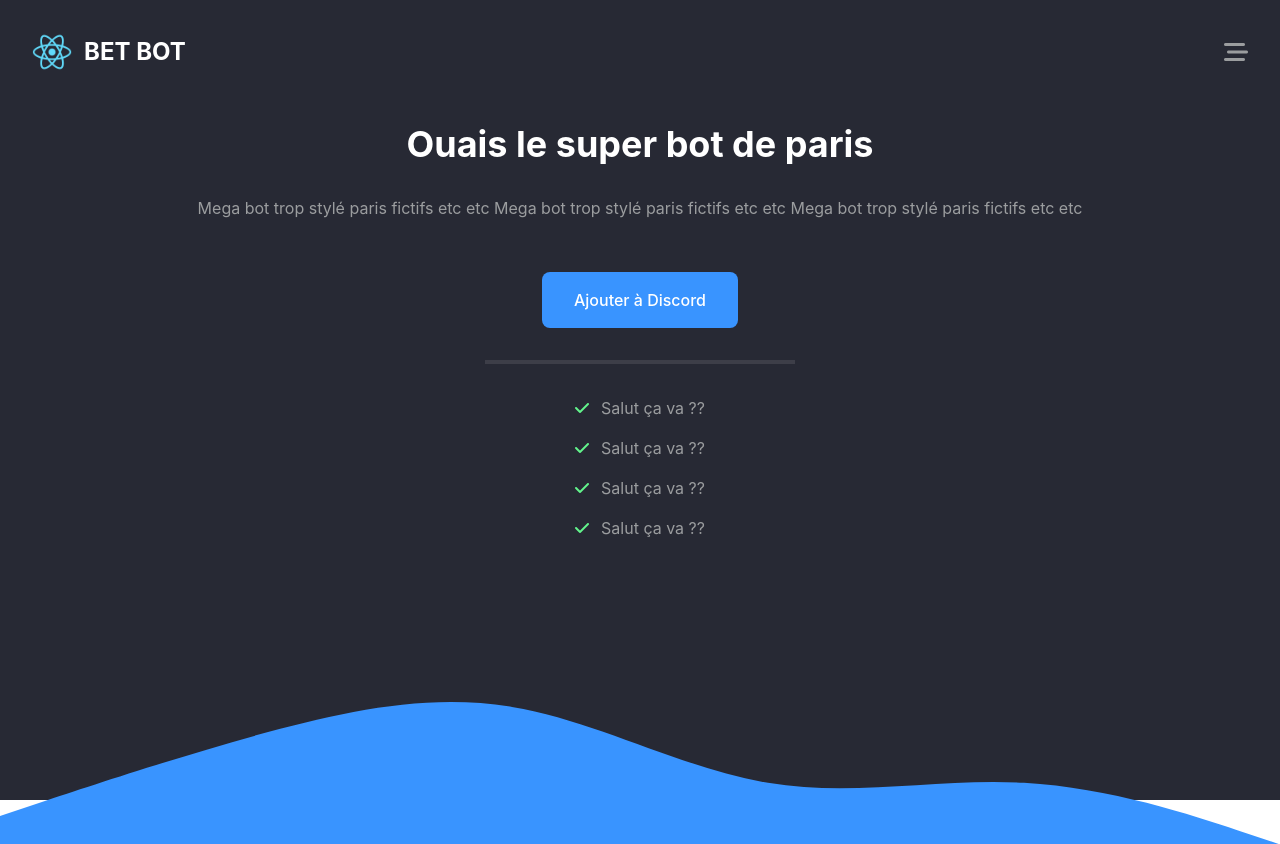
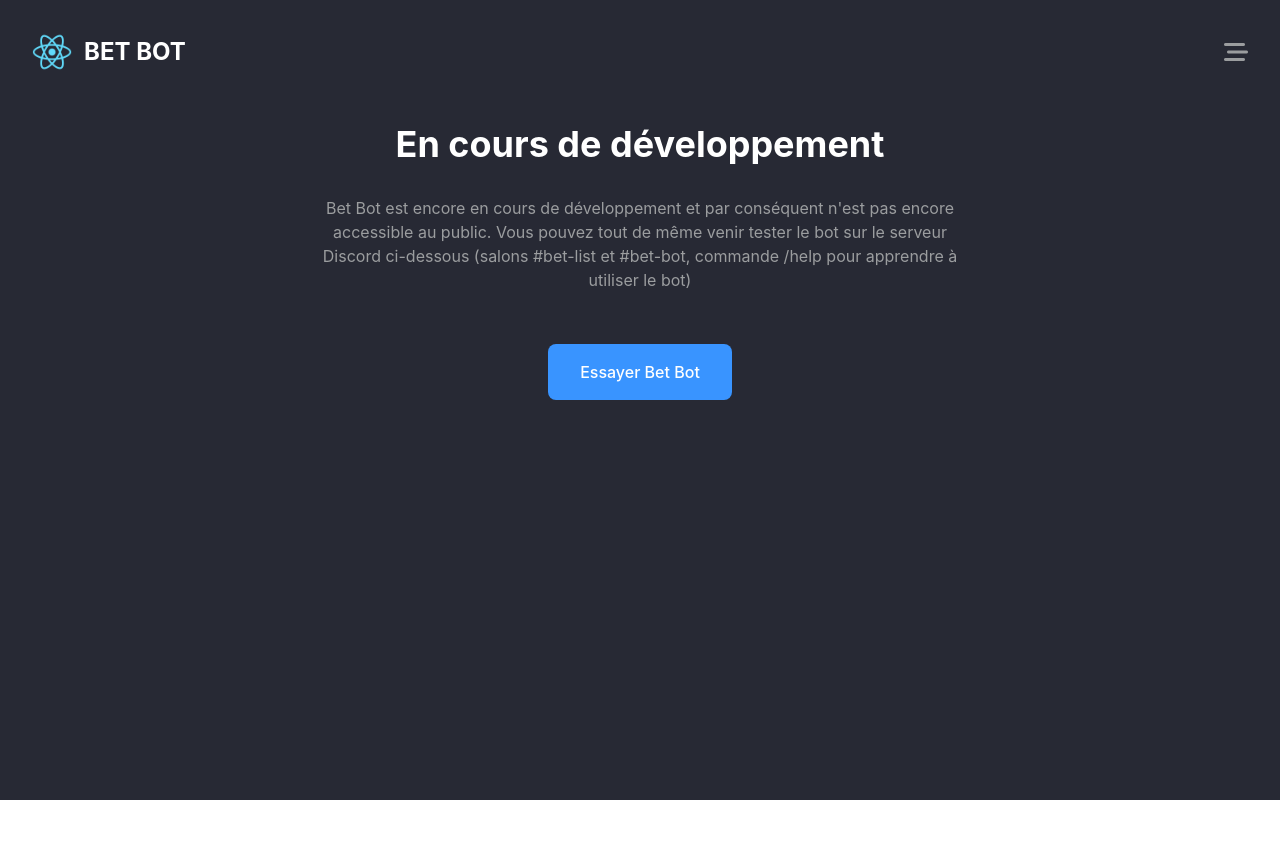
Before and after one commit to sltcestloic/bet-bot-website, a React (Create React App) app: page /indev in a window 1280 px wide. After the commit the page ends 800 px from the top, so only its background shows below. Built offline with nearby package versions, Linux system fonts and the light colour scheme.

Commit message:
add indev, 404, update home page

```diff
--- a/package.json
+++ b/package.json
@@ -8,6 +8,7 @@
     "@testing-library/user-event": "^13.5.0",
     "react": "^18.2.0",
     "react-dom": "^18.2.0",
+    "react-router-dom": "^6.6.1",
     "react-scripts": "5.0.1",
     "web-vitals": "^2.1.4"
   },
--- a/src/App.js
+++ b/src/App.js
@@ -1,8 +1,17 @@
 import Home from './pages/Home';
+import NotFound from './pages/NotFound'
+import { BrowserRouter as Router, Routes, Route } from 'react-router-dom';
+import InDev from './pages/InDev';
 
 function App() {
   return (
-    <Home />
+    <Router>
+      <Routes>
+        <Route path="/" element={<Home />} />
+		<Route path="indev" element={<InDev />} />
+		<Route path='*' element={<NotFound />}/>
+      </Routes>
+    </Router>
   );
 }
 
--- a/src/components/Header.jsx
+++ b/src/components/Header.jsx
@@ -1,11 +1,15 @@
 import React from 'react'
+import { Link } from 'react-router-dom';
+
 
 function Header() {
   return (
     <div className='flex text-white p-8 items-center justify-between'>
         <div className='flex gap-3 items-center'>
             <img width={40} height={40} src="logo192.png" alt="" />
-            <h1 className='text-2xl font-bold'>BET BOT</h1>
+            <Link to='/' className='text-2xl font-bold'>
+                BET BOT
+            </Link>
         </div>
         <i class="fa-solid fa-bars-staggered fa-xl text-[#9B9D9F]"></i>
     </div>
--- a/src/pages/Home.jsx
+++ b/src/pages/Home.jsx
@@ -2,26 +2,29 @@ import React from 'react'
 import Header from '../components/Header'
 
 function Home() {
+	//			<a href="https://discord.com/api/oauth2/authorize?client_id=1010998423178203156&permissions=8208&scope=bot%20applications.commands" className='p-4 px-8 mt-5 font-medium rounded-lg bg-[#3994FF]'>Ajouter à Discord</a>
+
   return (
-    <div className='bg-[#272934] h-screen'>
+    <div className='bg-[#272934]'>
 
         <Header />
 
         <section className='text-white flex flex-col gap-8 items-center p-5'>
-            <h2 className='font-bold text-4xl text-center'>Ouais le super bot de paris</h2>
-            <p className='text-[#9B9D9F] text-center'>Mega bot trop stylé paris fictifs etc etc Mega bot trop stylé paris fictifs etc etc Mega bot trop stylé paris fictifs etc etc</p>
-            <a href="https://discord.com/api/oauth2/authorize?client_id=1010998423178203156&permissions=8208&scope=bot%20applications.commands" className='p-4 px-8 mt-5 font-medium rounded-lg bg-[#3994FF]'>Ajouter à Discord</a>
+            <h2 className='font-bold text-4xl text-center'>Paris sportifs virtuels sur Discord</h2>
+            <p className='text-[#9B9D9F] text-center'>Bet Bot vous permet de parier sur n'importe quelle rencontre sportive en direct</p>
+			<p className='text-[#9B9D9F] text-center'>Pas d'argent réel, uniquement une monnaie fictive pour parier sans risques et ajouter de l'enjeu aux plus grands matchs</p>
+			<a href="indev" className='p-4 px-8 mt-5 font-medium rounded-lg bg-[#3994FF]'>Ajouter à Discord</a>
 
             <div className='h-1 bg-[#3D3E48] w-1/4'></div>
             <ul className='flex flex-col gap-4'>
-                <li className='text-[#9B9D9F] flex gap-3 items-center'><i class="fa-solid fa-check text-[#63F58C]"></i>Salut ça va ??</li>
-                <li className='text-[#9B9D9F] flex gap-3 items-center'><i class="fa-solid fa-check text-[#63F58C]"></i>Salut ça va ??</li>
-                <li className='text-[#9B9D9F] flex gap-3 items-center'><i class="fa-solid fa-check text-[#63F58C]"></i>Salut ça va ??</li>
-                <li className='text-[#9B9D9F] flex gap-3 items-center'><i class="fa-solid fa-check text-[#63F58C]"></i>Salut ça va ??</li>
+                <li className='text-[#9B9D9F] flex gap-3 items-center'><i class="fa-solid fa-check text-[#63F58C]"></i>Côtes et scores en direct</li>
+                <li className='text-[#9B9D9F] flex gap-3 items-center'><i class="fa-solid fa-check text-[#63F58C]"></i>Pas d'argent réel</li>
+                <li className='text-[#9B9D9F] flex gap-3 items-center'><i class="fa-solid fa-check text-[#63F58C]"></i>Classement des meilleurs parieurs</li>
+                <li className='text-[#9B9D9F] flex gap-3 items-center'><i class="fa-solid fa-check text-[#63F58C]"></i>Statistiques et profils d'utilisateurs</li>
             </ul>
         </section>
         <svg xmlns="http://www.w3.org/2000/svg" viewBox="0 0 1440 320"><path fill="#3994FF" fill-opacity="1" d="M0,288L48,272C96,256,192,224,288,197.3C384,171,480,149,576,165.3C672,181,768,235,864,250.7C960,267,1056,245,1152,250.7C1248,256,1344,288,1392,304L1440,320L1440,320L1392,320C1344,320,1248,320,1152,320C1056,320,960,320,864,320C768,320,672,320,576,320C480,320,384,320,288,320C192,320,96,320,48,320L0,320Z"></path></svg>
-
+        <section className='text-white'></section>
     </div>
   )
 }
--- /dev/null
+++ b/src/pages/InDev.jsx
@@ -0,0 +1,22 @@
+import React from 'react'
+import Header from '../components/Header'
+
+function InDev() {
+  return (
+    <div className='bg-[#272934] h-screen'>
+
+        <Header />
+
+        <div className='text-white flex flex-col gap-8 items-center p-5'>
+            <h2 className='font-bold text-4xl text-center'>En cours de développement</h2>
+            <p className='text-[#9B9D9F] text-center max-w-2xl'>Bet Bot est encore en cours de développement et par conséquent n'est pas encore accessible au public.
+            Vous pouvez tout de même venir tester le bot sur le serveur Discord ci-dessous (salons #bet-list et #bet-bot, commande /help pour apprendre à utiliser le bot)</p>
+
+            <a href="https://discord.gg/eU4vUtWWpW" className='p-4 px-8 mt-5 font-medium rounded-lg bg-[#3994FF]'>Essayer Bet Bot</a>
+
+        </div>
+    </div>
+  )
+}
+
+export default InDev
--- /dev/null
+++ b/src/pages/NotFound.jsx
@@ -0,0 +1,18 @@
+import React from 'react'
+import Header from '../components/Header'
+
+function NotFound() {
+  return (
+    <div className='bg-[#272934] h-screen'>
+
+        <Header />
+
+        <div className='text-white flex flex-col gap-8 items-center p-5'>
+            <h2 className='font-bold text-4xl text-center'>404</h2>
+            <p className='text-[#9B9D9F] text-center'>Page introuvable</p>
+        </div>
+    </div>
+  )
+}
+
+export default NotFound
```
Also changed, not shown: 1 other file (tests, documents, lock files or other folders).
